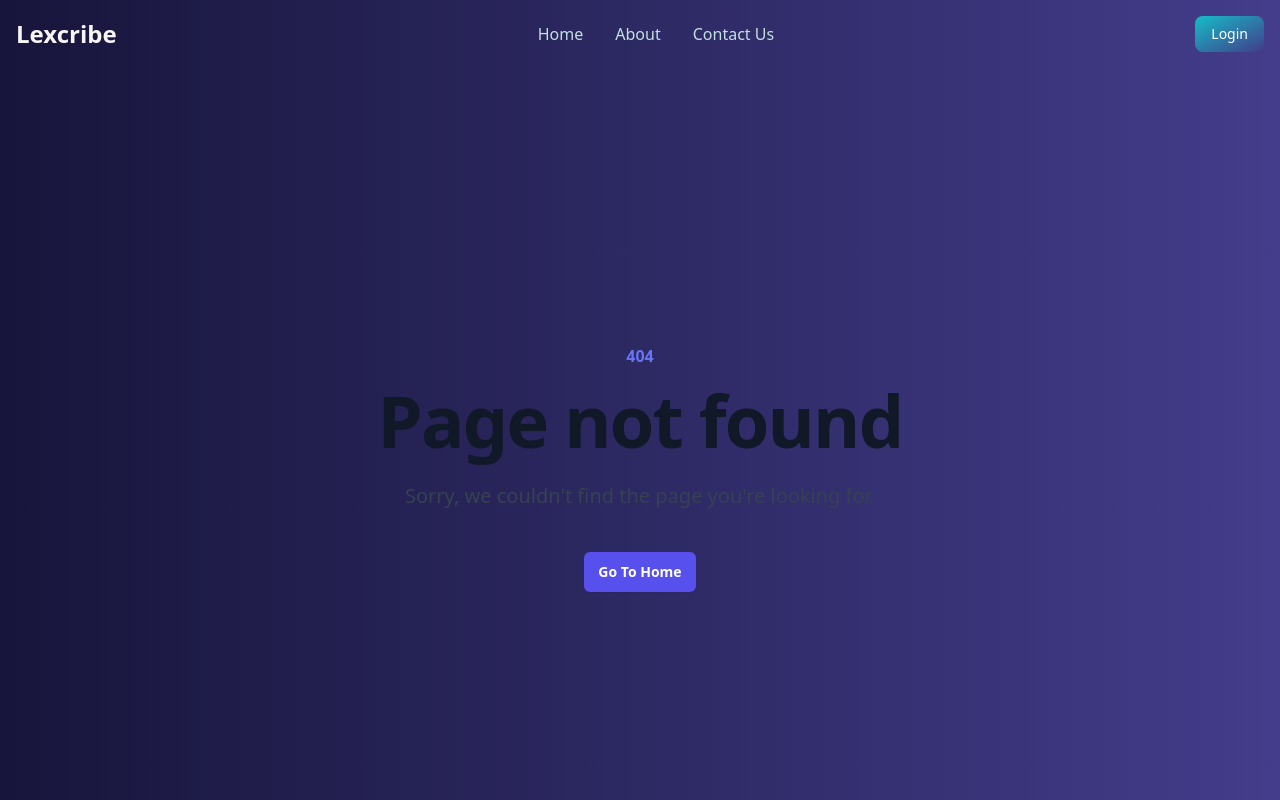
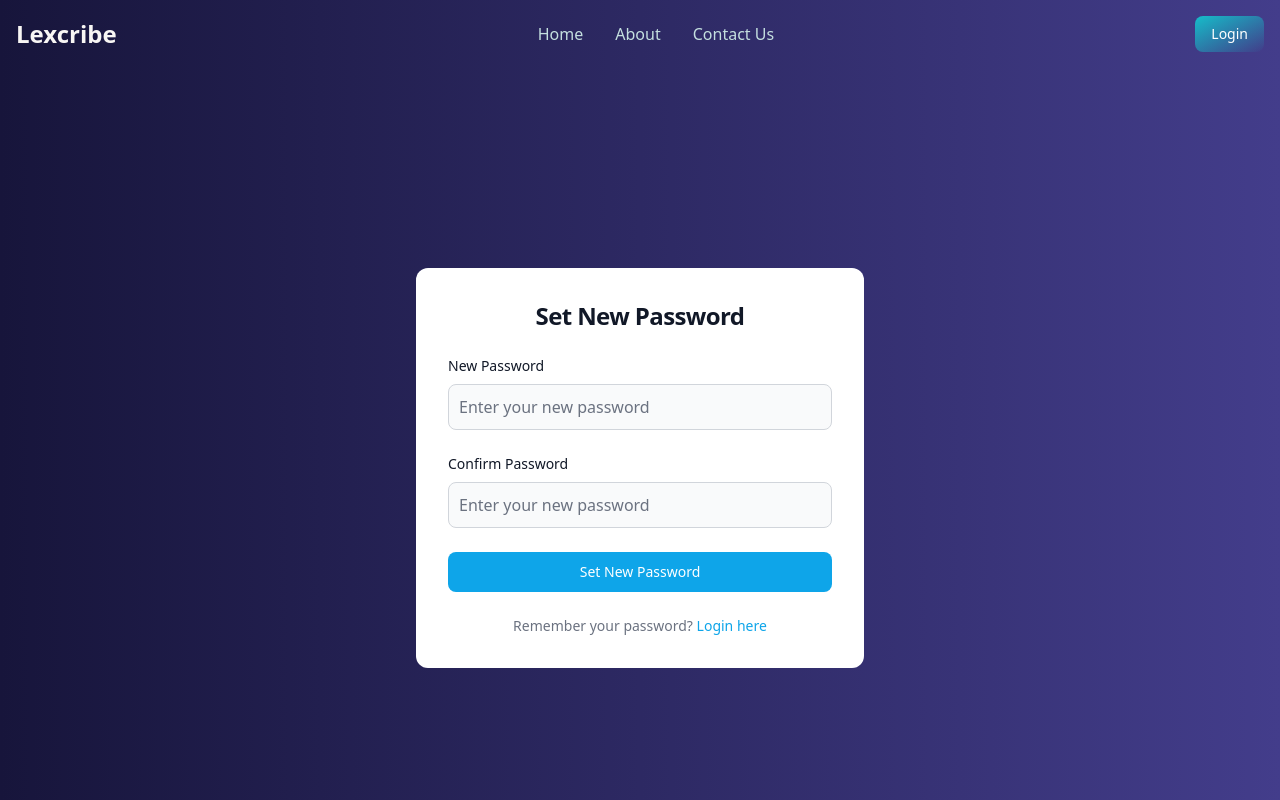
Before and after one commit to GioMjds/Lexcribe, a React (Vite) app in the folder Frontend/lexis-app/: page /new in a window 1280 px wide. Shown: the top 800 px of the page. Built offline with nearby package versions, Linux system fonts and the light colour scheme; no server answers.

Commit message:
Forgot password and new password ui implemented, ready to connect the back end functionality

```diff
--- a/Frontend/lexis-app/src/App.tsx
+++ b/Frontend/lexis-app/src/App.tsx
@@ -14,6 +14,7 @@ import SignUp from './pages/SignUp';
 import NavBar from './sections/NavBar';
 import ForgotPassword from './pages/ForgotPassword';
 import Footer from './sections/Footer';
+import NewPassword from './pages/NewPassword';
 
 function App() {
   return (
@@ -47,6 +48,7 @@ const Main = () => {
         <Route path='/signup' element={<SignUp />} />
         <Route path='/otp' element={<OTPassword />} />
         <Route path='*' element={<NotFound />} />
+        <Route path='/new' element={<NewPassword />} />
       </Routes>
       {!isAuthenticated && <Footer />}
     </>
--- a/Frontend/lexis-app/src/pages/Login.tsx
+++ b/Frontend/lexis-app/src/pages/Login.tsx
@@ -22,9 +22,7 @@ const Login: FC = () => {
         password?: string;
     }>({});
 
-    const togglePasswordVisibility = () => {
-        setPasswordVisible(!passwordVisible);
-    };
+    const togglePasswordVisibility = () => setPasswordVisible(!passwordVisible);
 
     const handleEmailChange = (e: React.ChangeEvent<HTMLInputElement>) => setEmail(e.target.value);
     const handlePasswordChange = (e: React.ChangeEvent<HTMLInputElement>) => setPassword(e.target.value);
--- a/Frontend/lexis-app/src/pages/NewPassword.tsx
+++ b/Frontend/lexis-app/src/pages/NewPassword.tsx
@@ -1,7 +1,100 @@
+import { useState, FC } from "react"
+import { Link, useNavigate } from "react-router-dom"
+import { motion } from "framer-motion";
+import { handleNewPassword } from "../services/axios";
 
-const NewPassword = () => {
+const NewPassword: FC = () => {
+  const [newPassword, setNewPassword] = useState<string>("");
+  const [confirmPassword, setConfirmPassword] = useState<string>("");
+  const [error, setError] = useState<string>("");
+  const [successMessage, setSuccessMessage] = useState<string>("");
+  const navigate = useNavigate();
+
+  const apiUrl = import.meta.env.VITE_API_URL;
+
+  const handleSubmit = async (e: React.FormEvent<HTMLFormElement>) => {
+    e.preventDefault();
+    setError("");
+    setSuccessMessage("");
+
+    if (newPassword !== confirmPassword) {
+      setError("Passwords do not match. Please try again.");
+      return;
+    }
+
+    try {
+      const response = await handleNewPassword(newPassword, apiUrl);
+      if (response.status === 200) {
+        setSuccessMessage("Password reset successfully.");
+        // Delay when they are successfully reset their password
+        setTimeout(() => {
+          navigate('/login');
+        }, 2000);
+      }
+    } catch (error: any) {
+      setError(error.response.data.error);
+    }
+  };
+
   return (
-    <div>NewPassword</div>
+    <section className="bg-spotlight dark:bg-gray-900 min-h-screen flex justify-center items-center">
+      <motion.div
+        className="w-full max-w-md bg-white rounded-xl shadow-cyan-600/50 dark:border md:mt-0 sm:max-w-md xl:p-0 dark:bg-gray-800 dark:border-gray-700"
+        initial={{ opacity: 0, y: 20 }}
+        animate={{ opacity: 1, y: 0 }}
+        transition={{ duration: 0.5 }}
+      >
+        <div className="p-6 space-y-4 md:space-y-6 sm:p-8">
+          <h1 className="text-xl text-center font-bold leading-tight tracking-tight text-gray-900 md:text-2xl dark:text-white">Set New Password</h1>
+          {error && <p className="text-red-500 text-center">{error}</p>}
+          {successMessage && <p className="text-green-500 text-center">{successMessage}</p>}
+          <form onSubmit={handleSubmit} className="space-y-4 md:space-y-6">
+            <div>
+              <label htmlFor="newPassword" className="block mb-2 text-sm font-medium text-gray-900 dark:text-white">
+                New Password
+              </label>
+              <input
+                type="password"
+                name="newPassword"
+                value={newPassword}
+                onChange={(e) => setNewPassword(e.target.value)}
+                className="bg-gray-50 border border-gray-300 text-gray-900 rounded-lg focus:ring-sky-500 focus:border-sky-500 block w-full p-2.5 dark:bg-gray-700 dark:border-gray-600 dark:placeholder-gray-400 dark:text-white dark:focus:ring-sky-500 dark:focus:border-sky-500"
+                placeholder="Enter your new password"
+                required
+              />
+            </div>
+            <div>
+              <label htmlFor="confirmPassword" className="block mb-2 text-sm font-medium text-gray-900 dark:text-white">
+                Confirm Password
+              </label>
+              <input
+                type="password"
+                name="confirmPassword"
+                value={confirmPassword}
+                onChange={(e) => setConfirmPassword(e.target.value)}
+                className="bg-gray-50 border border-gray-300 text-gray-900 rounded-lg focus:ring-sky-500 focus:border-sky-500 block w-full p-2.5 dark:bg-gray-700 dark:border-gray-600 dark:placeholder-gray-400 dark:text-white dark:focus:ring-sky-500 dark:focus:border-sky-500"
+                placeholder="Enter your new password"
+                required
+              />
+            </div>
+            <motion.button
+              type="submit"
+              className="w-full text-white bg-sky-500 hover:bg-sky-600 font-medium rounded-lg text-sm px-5 py-2.5 text-center"
+              whileHover={{ scale: 1.05 }}
+              whileTap={{ scale: 0.95 }}
+            >
+              Set New Password
+            </motion.button>
+            <p className="text-sm font-light text-gray-500 dark:text-gray-400 text-center">
+              Remember your password?{" "}
+              <Link to='/login' className="font-medium text-sky-500 hover:underline dark:text-sky-400">
+                Login here
+              </Link>
+            </p>
+          </form>
+        </div>
+      </motion.div>
+    </section>
   )
 }
 
--- a/Frontend/lexis-app/src/services/axios.ts
+++ b/Frontend/lexis-app/src/services/axios.ts
@@ -1,35 +1,27 @@
 import axios from 'axios';
 
-
-
-
 export const sendPrompt = async(url:string, input: string) => {
-
     const accessToken = localStorage.getItem("access_token");
     const response = await axios.post(`${url}/prompt/`,{
         input: input
     }, {
         headers : {
-
             'Authorization': `Bearer ${accessToken}`,
         }
     })
+    return response
+}
 
-    return response
-
-}
 export const logOut  = async(url:string) => {
     const accessToken = localStorage.getItem("access_token");
     const response = await axios.post(`${url}/logout/`,{}, {
         headers: {
-
             'Authorization': `Bearer ${accessToken}`,
         }
     })
-
-
     return response
 }
+
 export const sendEmailOtp = async(email :string, url:string) =>  {
     const response = await axios.post(`${url}/email-otp/`, {
         email:email,
@@ -54,9 +46,9 @@ export const registerUser = async(otpCode :string,url:string) => {
         "Content-Type": "application/json"
     }
     })
-
     return response
 }
+
 export const handleSignUp  = async(username:string, email:string, password:string, confirm:string, url:string) => {
     const response = await axios.post(`${url}/signup/`, {
         username: username,
@@ -68,7 +60,6 @@ export const handleSignUp  = async(username:string, email:string, password:strin
             'Content-Type': 'application/json'
         }
     })
-
     return response
 }
 
@@ -82,6 +73,20 @@ export const handleLogin =  async(email:string , password: string, url: string)
             }
         }
     )
-
     return response
 }
+
+// Implement the handle new password here, connect the new password back end functionality here
+export const handleNewPassword = async (newPassword: string, apiUrl: string) => {
+    const accessToken = localStorage.getItem("access_token");
+    const response = await axios.post(`${apiUrl}/reset-password/confirm`, {
+        password: newPassword,
+    }, {
+        headers: {
+            'Authorization': `Bearer ${accessToken}`,
+            'Content-Type': 'application/json',
+        }
+    });
+
+    return response;
+}
```
Also changed, not shown: 1 other file (tests, documents, lock files or other folders). Lines whose indentation alone changed are shown as unchanged.
